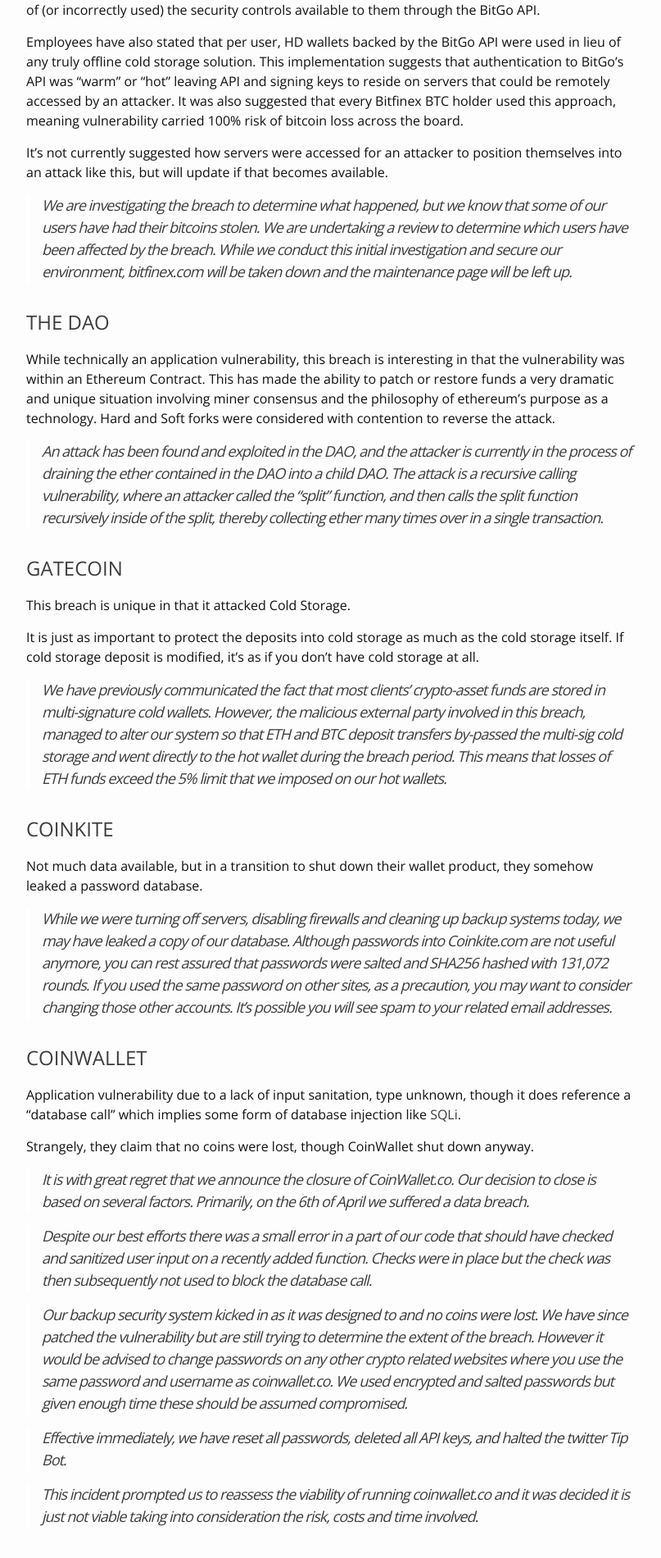
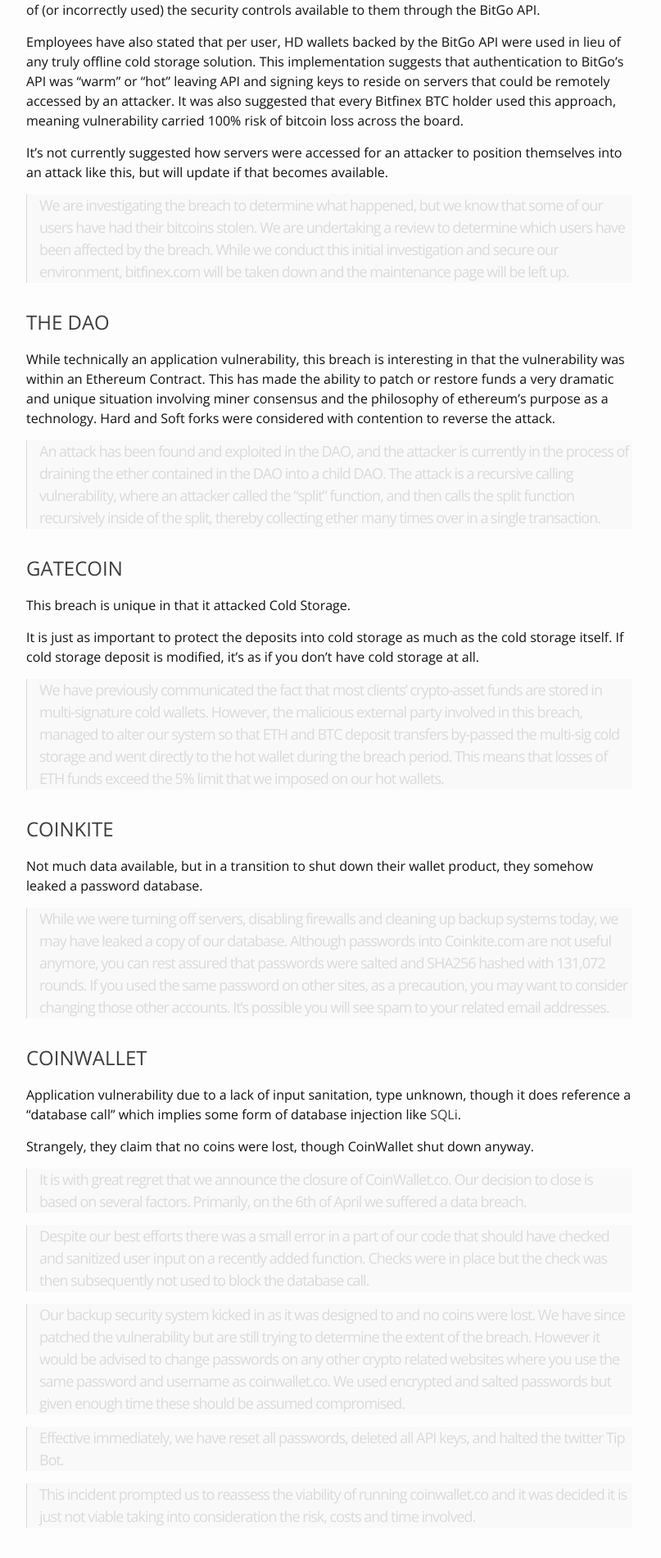
Before and after one commit to magoo/Blockchain-Graveyard, a Jekyll site: the page built from index.html, in a window 1280 px wide. Shown: the part 1460-3360 px from the top of the page at 82% size, without its empty margins (238-1045 px from the left). Built offline with Jekyll 4.4.1, drawn with Linux system fonts in a browser that asks for light colours; nearby versions of some CDN libraries.

Commit message:
Better CSS

```diff
--- a/_sass/_base.scss
+++ b/_sass/_base.scss
@@ -112,12 +112,13 @@
  * Blockquotes
  */
 blockquote {
-    color: $grey-color;
-    border-left: 4px solid lighten($grey-color-light, 40%);
+    color: #dadada;
+    border-left: 1px solid #dadada;
     padding-left: $spacing-unit / 2;
     font-size: 18px;
     letter-spacing: -1px;
-    font-style: italic;
+    font-style: normal;
+    background-color: #f9f9f9;
 
     > :last-child {
         margin-bottom: 0;
```
